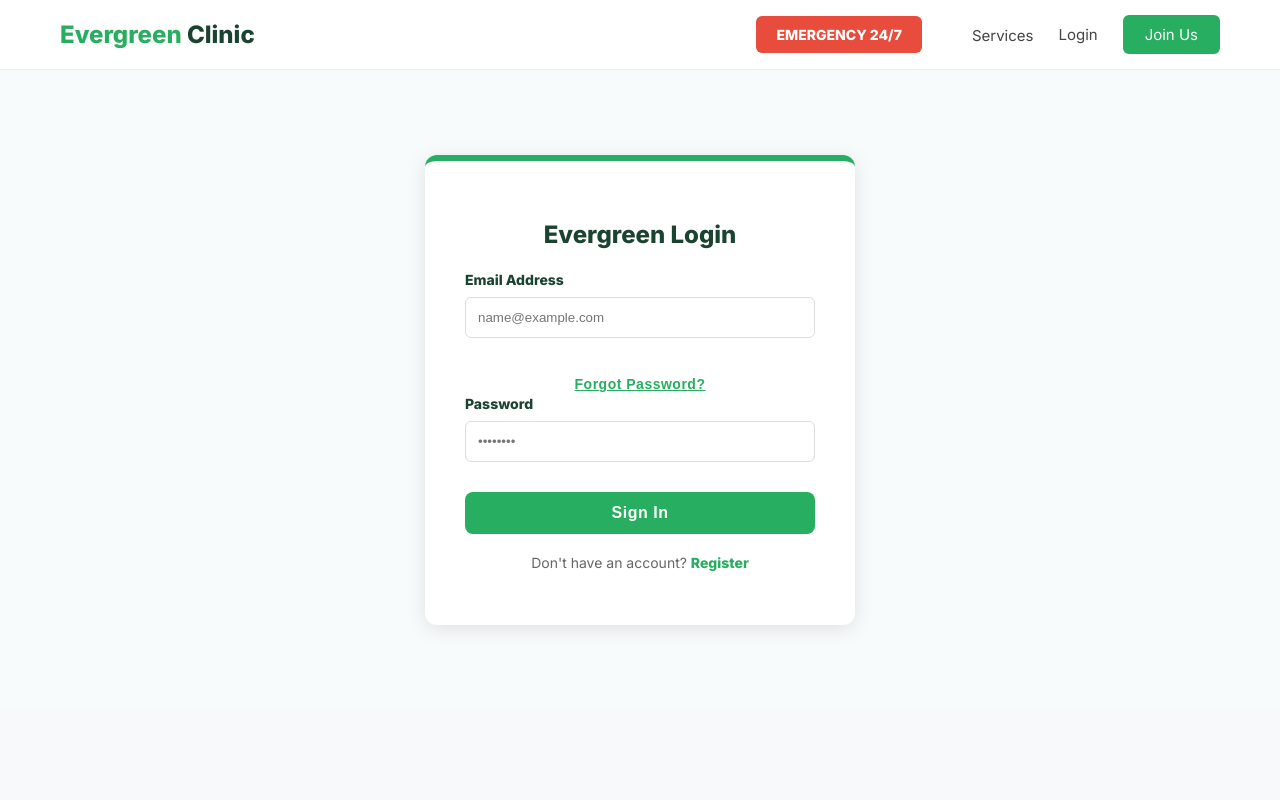
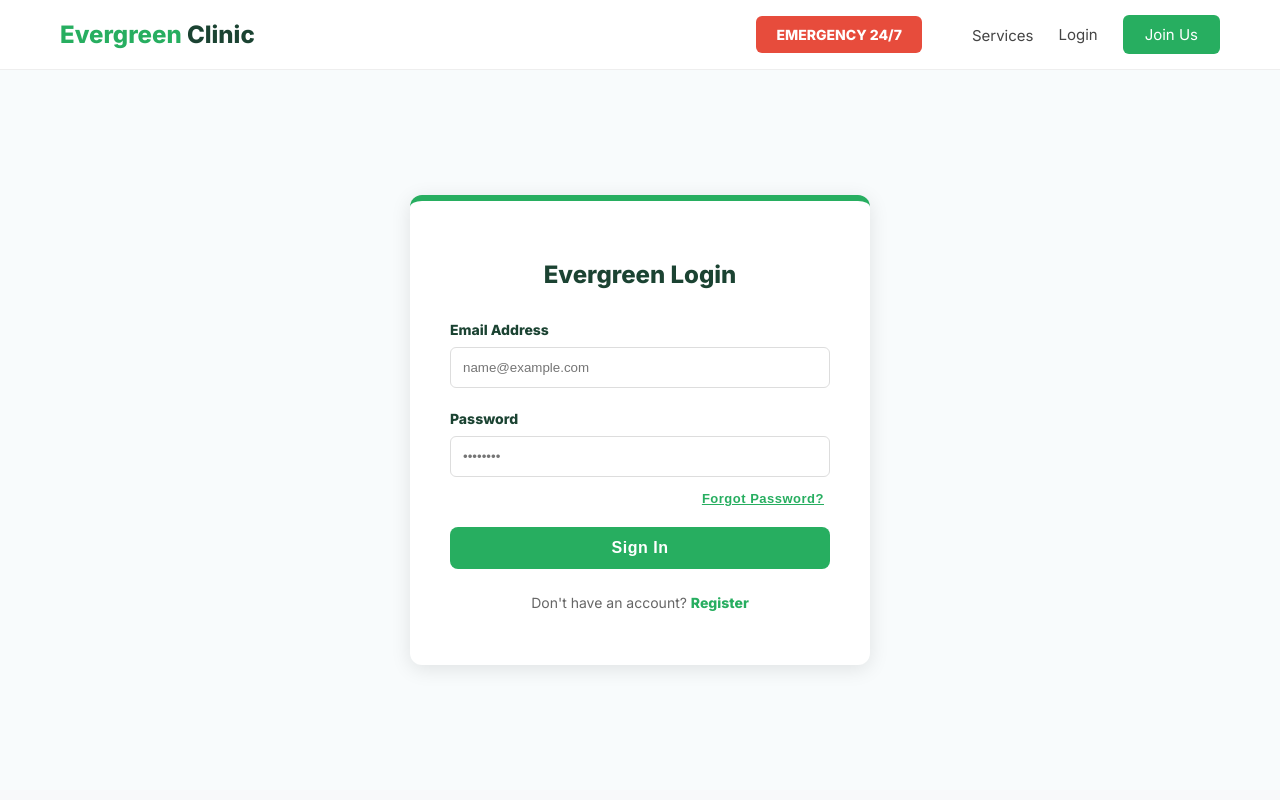
Before and after one commit to robby3689/Capstone_Project, a React (Create React App) app in the folder client/: page /login in a window 1280 px wide. Shown: the top 800 px of the page. Built offline with nearby package versions, Linux system fonts and the light colour scheme; no server answers.

Commit message:
Fixed bugs

```diff
--- a/client/src/pages/Login.jsx
+++ b/client/src/pages/Login.jsx
@@ -5,13 +5,16 @@ import axios from 'axios';
 const Login = () => {
   const [email, setEmail] = useState('');
   const [password, setPassword] = useState('');
+  const [loading, setLoading] = useState(false);
   const navigate = useNavigate();
 
   const handleLogin = async (e) => {
     e.preventDefault();
+    setLoading(true);
+
     try {
-      const res = await axios.post('[https://evergreen-clinic-backend.onrender.com](https://evergreen-clinic-backend.onrender.com)/api/auth/login', {
-        email,
+      const res = await axios.post('https://evergreen-clinic-backend.onrender.com/api/auth/login', {
+        email: email.toLowerCase().trim(),
         password
       });
 
@@ -31,9 +34,9 @@ const Login = () => {
       localStorage.setItem('name', userName);
       localStorage.setItem('role', userRole);
 
-      if (userRole === 'Admin') {
+      if (userRole === 'admin') {
         navigate('/admin');
-      } else if (userRole === 'Doctor') {
+      } else if (userRole === 'doctor') {
         navigate('/doctor-dashboard');
       } else {
         navigate('/dashboard');
@@ -42,56 +45,75 @@ const Login = () => {
     } catch (err) {
       console.error("Login error details:", err);
       alert(err.response?.data?.msg || "Login failed. Please check your credentials.");
+    } finally {
+      setLoading(false);
     }
   };
 
   return (
-    <div style={{ display: 'flex', justifyContent: 'center', alignItems: 'center', height: '80vh', backgroundColor: '#f8fbfc' }}>
-      <form onSubmit={handleLogin} style={{ backgroundColor: 'white', padding: '40px', borderRadius: '12px', boxShadow: '0 4px 20px rgba(0,0,0,0.1)', width: '350px', borderTop: '6px solid #27ae60' }}>
-        <h2 style={{ textAlign: 'center', color: '#1b4332', marginBottom: '20px' }}>Evergreen Login</h2>
+    <div style={{ display: 'flex', justifyContent: 'center', alignItems: 'center', minHeight: '90vh', backgroundColor: '#f8fbfc' }}>
+      <form onSubmit={handleLogin} style={{ backgroundColor: 'white', padding: '40px', borderRadius: '12px', boxShadow: '0 4px 20px rgba(0,0,0,0.1)', width: '380px', borderTop: '6px solid #27ae60' }}>
+        <h2 style={{ textAlign: 'center', color: '#1b4332', marginBottom: '30px' }}>Evergreen Login</h2>
 
+        <div style={{ marginBottom: '20px' }}>
           <label style={{ fontSize: '14px', fontWeight: 'bold', color: '#1b4332' }}>Email Address</label>
           <input
             type="email"
             placeholder="name@example.com"
-          style={{ width: '100%', padding: '12px', margin: '8px 0 20px 0', borderRadius: '6px', border: '1px solid #ddd', boxSizing: 'border-box' }}
+            style={{ width: '100%', padding: '12px', marginTop: '8px', borderRadius: '6px', border: '1px solid #ddd', boxSizing: 'border-box' }}
             onChange={(e) => setEmail(e.target.value)}
             required
           />
-            <div style={{ marginTop: '15px', textAlign: 'center' }}>
+        </div>
+
+        <div style={{ marginBottom: '10px' }}>
+          <label style={{ fontSize: '14px', fontWeight: 'bold', color: '#1b4332' }}>Password</label>
+          <input
+            type="password"
+            placeholder="••••••••"
+            style={{ width: '100%', padding: '12px', marginTop: '8px', borderRadius: '6px', border: '1px solid #ddd', boxSizing: 'border-box' }}
+            onChange={(e) => setPassword(e.target.value)}
+            required
+          />
+        </div>
+
+        <div style={{ textAlign: 'right', marginBottom: '20px' }}>
           <button
             type="button"
-                onClick={() => alert("Password reset link has been sent to your email (Demo Mode)")}
+            onClick={() => alert("Password reset link has been sent to your email!")}
             style={{
               background: 'none',
               border: 'none',
               color: '#27ae60',
               cursor: 'pointer',
               textDecoration: 'underline',
-                  fontSize: '14px'
+              fontSize: '13px',
+              fontWeight: '600'
             }}
           >
             Forgot Password?
           </button>
         </div>
 
-        <label style={{ fontSize: '14px', fontWeight: 'bold', color: '#1b4332' }}>Password</label>
-        <input
-          type="password"
-          placeholder="••••••••"
-          style={{ width: '100%', padding: '12px', margin: '8px 0 20px 0', borderRadius: '6px', border: '1px solid #ddd', boxSizing: 'border-box' }}
-          onChange={(e) => setPassword(e.target.value)}
-          required
-        />
-
         <button
           type="submit"
-          style={{ width: '100%', padding: '12px', backgroundColor: '#27ae60', color: 'white', border: 'none', borderRadius: '8px', cursor: 'pointer', fontWeight: 'bold', fontSize: '16px', marginTop: '10px' }}
+          disabled={loading}
+          style={{
+            width: '100%',
+            padding: '12px',
+            backgroundColor: loading ? '#95d5b2' : '#27ae60',
+            color: 'white',
+            border: 'none',
+            borderRadius: '8px',
+            cursor: loading ? 'not-allowed' : 'pointer',
+            fontWeight: 'bold',
+            fontSize: '16px'
+          }}
         >
-          Sign In
+          {loading ? 'Signing In...' : 'Sign In'}
         </button>
 
-        <p style={{ textAlign: 'center', marginTop: '20px', fontSize: '14px', color: '#666' }}>
+        <p style={{ textAlign: 'center', marginTop: '25px', fontSize: '14px', color: '#666' }}>
           Don't have an account? <a href="/register" style={{ color: '#27ae60', fontWeight: 'bold', textDecoration: 'none' }}>Register</a>
         </p>
       </form>
```
Also changed, not shown: 2 other files (tests, documents, lock files or other folders). Lines whose indentation alone changed are shown as unchanged.
